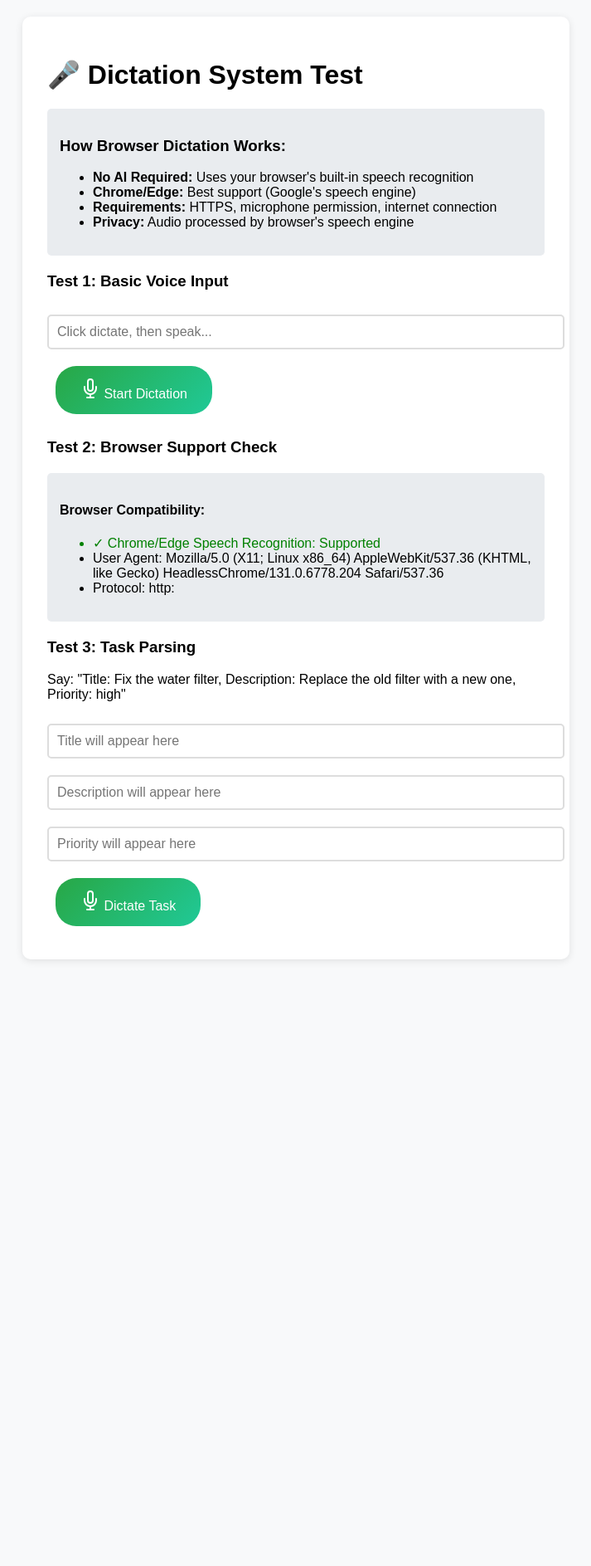
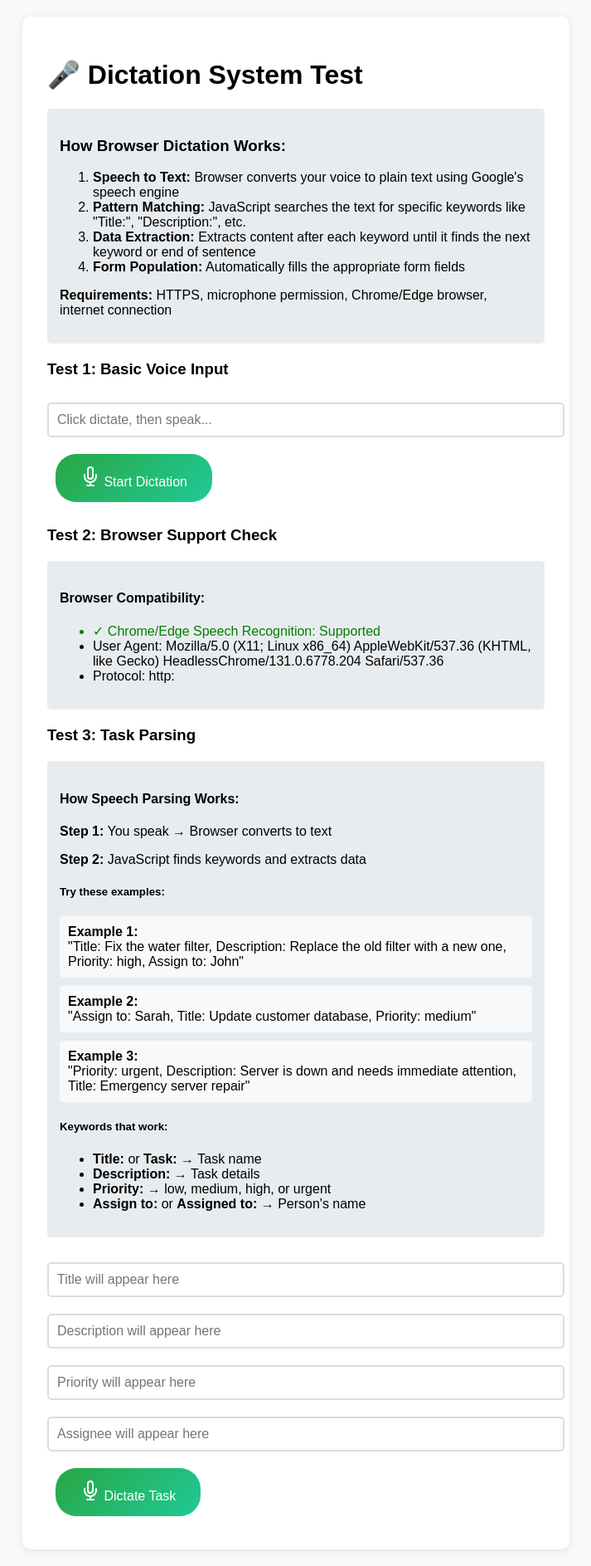
Before and after one commit to M3d1vH1/Filterdyn-20, a Flask app: page /test-dictation in a window 1280 px wide. Shown: the whole page at 83% size, without its empty margins (283-996 px from the left). Before the commit the page ends 1158 px from the top, so only its background shows below. Run offline with Flask 3, Linux system fonts and the light colour scheme; a user stored in the database is signed in.

Commit message:
Enable voice commands to assign tasks to specific team members
Extends the voice command parser to identify and assign tasks to users by updating dictation.js and test_dictation.html.

Replit-Commit-Author: Agent
Replit-Commit-Session-Id: c59ef53a-d9b8-4b1d-ac05-966558051421
Replit-Commit-Screenshot-Url: https://storage.googleapis.com/screenshot-production-us-central1/3a93bf2d-ac70-4b89-a836-7f93c476d323/da80f7e7-85f8-4228-b7ea-aa5ce5da5ef8.jpg

```diff
--- a/templates/test_dictation.html
+++ b/templates/test_dictation.html
@@ -73,12 +73,13 @@
 
         <div class="info-box">
             <h3>How Browser Dictation Works:</h3>
-            <ul>
-                <li><strong>No AI Required:</strong> Uses your browser's built-in speech recognition</li>
-                <li><strong>Chrome/Edge:</strong> Best support (Google's speech engine)</li>
-                <li><strong>Requirements:</strong> HTTPS, microphone permission, internet connection</li>
-                <li><strong>Privacy:</strong> Audio processed by browser's speech engine</li>
-            </ul>
+            <ol>
+                <li><strong>Speech to Text:</strong> Browser converts your voice to plain text using Google's speech engine</li>
+                <li><strong>Pattern Matching:</strong> JavaScript searches the text for specific keywords like "Title:", "Description:", etc.</li>
+                <li><strong>Data Extraction:</strong> Extracts content after each keyword until it finds the next keyword or end of sentence</li>
+                <li><strong>Form Population:</strong> Automatically fills the appropriate form fields</li>
+            </ol>
+            <p><strong>Requirements:</strong> HTTPS, microphone permission, Chrome/Edge browser, internet connection</p>
         </div>
 
         <div id="status" class="status"></div>
@@ -93,10 +94,37 @@
         <div id="supportInfo" class="info-box"></div>
 
         <h3>Test 3: Task Parsing</h3>
-        <p>Say: "Title: Fix the water filter, Description: Replace the old filter with a new one, Priority: high"</p>
+        <div class="info-box">
+            <h4>How Speech Parsing Works:</h4>
+            <p><strong>Step 1:</strong> You speak → Browser converts to text</p>
+            <p><strong>Step 2:</strong> JavaScript finds keywords and extracts data</p>
+
+            <h5>Try these examples:</h5>
+            <div style="background: #f8f9fa; padding: 10px; border-radius: 5px; margin: 10px 0;">
+                <strong>Example 1:</strong><br>
+                "Title: Fix the water filter, Description: Replace the old filter with a new one, Priority: high, Assign to: John"
+            </div>
+            <div style="background: #f8f9fa; padding: 10px; border-radius: 5px; margin: 10px 0;">
+                <strong>Example 2:</strong><br>
+                "Assign to: Sarah, Title: Update customer database, Priority: medium"
+            </div>
+            <div style="background: #f8f9fa; padding: 10px; border-radius: 5px; margin: 10px 0;">
+                <strong>Example 3:</strong><br>
+                "Priority: urgent, Description: Server is down and needs immediate attention, Title: Emergency server repair"
+            </div>
+
+            <h5>Keywords that work:</h5>
+            <ul>
+                <li><strong>Title:</strong> or <strong>Task:</strong> → Task name</li>
+                <li><strong>Description:</strong> → Task details</li>
+                <li><strong>Priority:</strong> → low, medium, high, or urgent</li>
+                <li><strong>Assign to:</strong> or <strong>Assigned to:</strong> → Person's name</li>
+            </ul>
+        </div>
         <input type="text" id="titleField" class="test-input" placeholder="Title will appear here">
         <input type="text" id="descField" class="test-input" placeholder="Description will appear here">
         <input type="text" id="priorityField" class="test-input" placeholder="Priority will appear here">
+        <input type="text" id="assigneeField" class="test-input" placeholder="Assignee will appear here">
         <button id="parseBtn" class="dictation-btn">
             <i data-feather="mic"></i> Dictate Task
         </button>
@@ -212,24 +240,51 @@
 
         function parseTaskInput(transcript) {
             const text = transcript.toLowerCase();
+            showStatus('Raw transcript: "' + transcript + '"', 'info');
 
             // Extract title
-            const titleMatch = text.match(/title[:\s]+(.+?)(?:\s+description|\s+priority|\s*$)/i);
+            const titleMatch = text.match(/title[:\s]+(.+?)(?:\s+description|\s+priority|\s+assign|\s*$)/i);
             if (titleMatch) {
                 document.getElementById('titleField').value = capitalizeFirst(titleMatch[1].trim());
+                showStatus('✓ Found title: "' + titleMatch[1].trim() + '"', 'success');
             }
 
             // Extract description
-            const descMatch = text.match(/description[:\s]+(.+?)(?:\s+priority|\s*$)/i);
+            const descMatch = text.match(/description[:\s]+(.+?)(?:\s+priority|\s+assign|\s*$)/i);
             if (descMatch) {
                 document.getElementById('descField').value = capitalizeFirst(descMatch[1].trim());
+                showStatus('✓ Found description: "' + descMatch[1].trim() + '"', 'success');
             }
 
             // Extract priority
             const priorityMatch = text.match(/priority[:\s]+(low|medium|high|urgent)/i);
             if (priorityMatch) {
                 document.getElementById('priorityField').value = priorityMatch[1].toLowerCase();
+                showStatus('✓ Found priority: "' + priorityMatch[1] + '"', 'success');
             }
+
+            // Extract assignee (try multiple patterns)
+            const assigneeMatch = text.match(/assign(?:\s+to)?[:\s]+(.+?)(?:\s+title|\s+description|\s+priority|\s*$)/i) ||
+                                 text.match(/assigned?\s+to[:\s]+(.+?)(?:\s+title|\s+description|\s+priority|\s*$)/i);
+            if (assigneeMatch) {
+                document.getElementById('assigneeField').value = capitalizeFirst(assigneeMatch[1].trim());
+                showStatus('✓ Found assignee: "' + assigneeMatch[1].trim() + '"', 'success');
+            }
+
+            // Show parsing results
+            setTimeout(() => {
+                const found = [];
+                if (titleMatch) found.push('title');
+                if (descMatch) found.push('description');
+                if (priorityMatch) found.push('priority');
+                if (assigneeMatch) found.push('assignee');
+
+                if (found.length > 0) {
+                    showStatus('Parsing complete! Found: ' + found.join(', '), 'success');
+                } else {
+                    showStatus('No structured data found. Try using keywords: Title, Description, Priority, Assign to', 'error');
+                }
+            }, 2000);
         }
 
         function capitalizeFirst(str) {
```
Also changed, not shown: static/js/dictation.js (+31 -3 lines).
